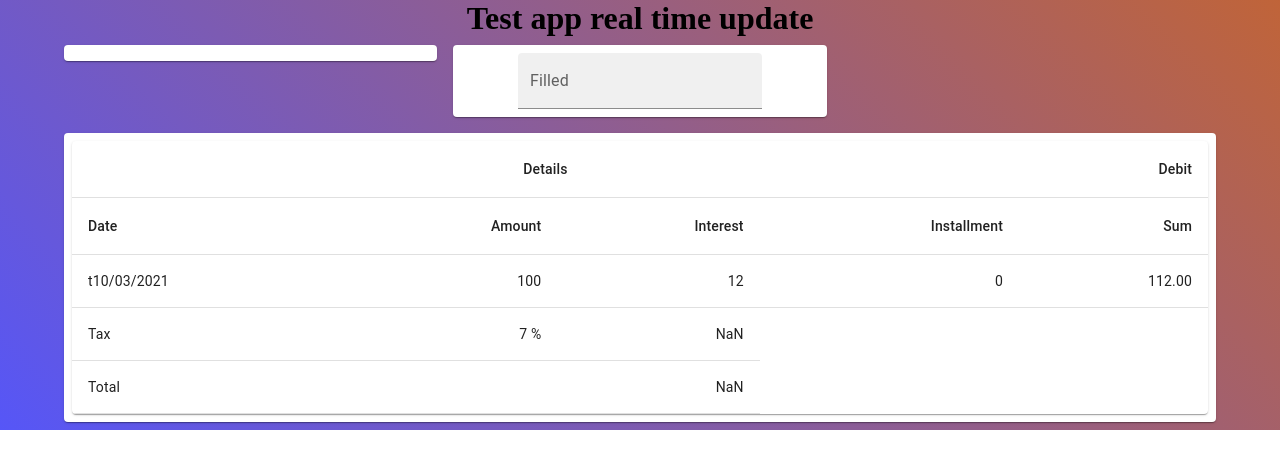
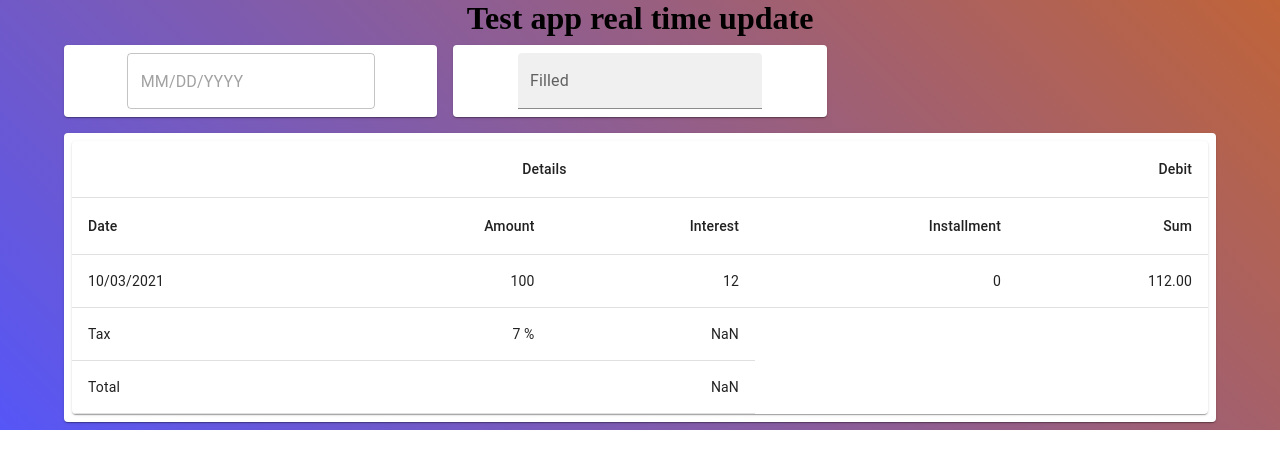
Before and after one commit to harsh8051/RandomReactStuff, a React (Create React App) app: page / in a window 1280 px wide. Shown: the top 468 px of the page. Built offline with nearby package versions, Linux system fonts and the light colour scheme.

Commit message:
Date picker Added in Loan App

```diff
--- a/package.json
+++ b/package.json
@@ -28,7 +28,9 @@
     "@emotion/styled": "^11.11.0",
     "@mui/icons-material": "^5.11.16",
     "@mui/material": "^5.13.0",
+    "@mui/x-date-pickers": "^6.5.0",
     "@react-pdf/renderer": "^3.1.9",
+    "dayjs": "^1.11.7",
     "react": "^18.2.0",
     "react-dom": "^18.2.0",
     "react-pdf": "^6.2.2",
--- a/src/LoanCalculater/BasicGrid.jsx
+++ b/src/LoanCalculater/BasicGrid.jsx
@@ -5,6 +5,7 @@ import Grid from "@mui/material/Unstable_Grid2";
 import Box from "@mui/material/Box";
 import Paper from "@mui/material/Paper";
 import SpanningTable from "./SpanningTable";
+import DateComponent from './Component/DateComponent'
 const Item = styled(Paper)(({ theme }) => ({
   backgroundColor: theme.palette.mode === "dark" ? "#1A2027" : "#fff",
   ...theme.typography.body2,
@@ -21,13 +22,13 @@ function createRow(date, amount) {
 }
 
 export default function BasicGrid() {
-  const rows = [createRow("t10/03/2021", 100)];
+  const rows = [createRow("10/03/2021", 100)];
 
   return (
     <Box sx={{ flexGrow: 1 }}>
       <Grid container spacing={2}>
         <Grid xs={4}>
-          <Item></Item>
+          <Item><DateComponent/></Item>
         </Grid>
         <Grid xs={4}>
           <Item>
--- /dev/null
+++ b/src/LoanCalculater/Component/DateComponent.jsx
@@ -0,0 +1,12 @@
+import * as React from 'react';
+import { AdapterDayjs } from '@mui/x-date-pickers/AdapterDayjs';
+import { LocalizationProvider } from '@mui/x-date-pickers/LocalizationProvider';
+import { DatePicker } from '@mui/x-date-pickers/DatePicker';
+
+export default function DateComponent() {
+  return (
+    <LocalizationProvider dateAdapter={AdapterDayjs}>
+      <DatePicker />
+    </LocalizationProvider>
+  );
+}
```
Also changed, not shown: 1 other file (tests, documents, lock files or other folders).
